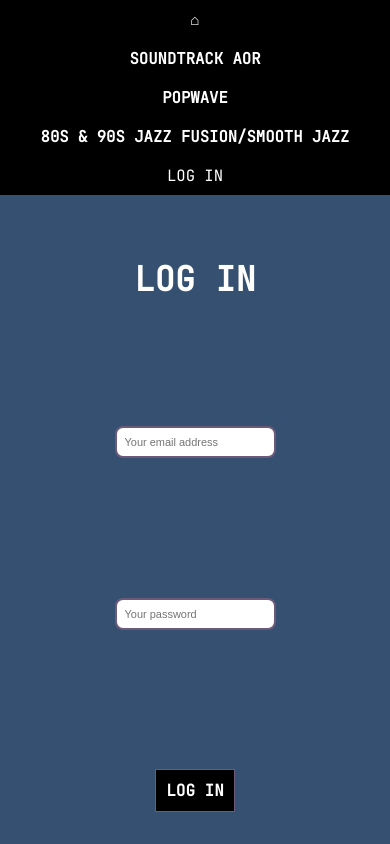
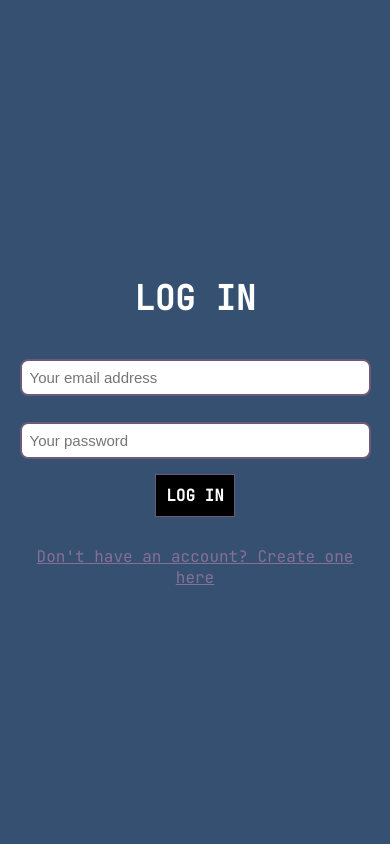
Before and after one commit to holoflash/fullstack-mern-app, a React (Create React App) app in the folder frontend/: page /login in a window 390 px wide. Shown: the top 844 px of the page. Built offline with nearby package versions, Linux system fonts and the light colour scheme; no server answers.

Commit message:
Refine css for responsivnes

```diff
--- a/frontend/src/App.js
+++ b/frontend/src/App.js
@@ -12,7 +12,6 @@ import JazzFusionPage from './pages/JazzFusionPage'
 function App() {
   return (
     <BrowserRouter>
-      <NavBar />
       <Routes>
         <Route path="/" element={<HomePage />} />
         <Route path="/soundtrack_aor" element={<SoundtrackAorPage />} />
@@ -22,6 +21,7 @@ function App() {
         <Route path="/create-account" element={<CreateAccountPage />} />
         <Route path="*" element={<NotFoundPage />} />
       </Routes>
+      <NavBar />
     </BrowserRouter>
   );
 }
--- a/frontend/src/App.scss
+++ b/frontend/src/App.scss
@@ -4,7 +4,7 @@ $primary-color: #355070;
 $background-color: rgb(82, 68, 68);
 $font-color: white;
 $splash3: #6d597a;
-$maintext: min(1.3vh, 3vw);
+$maintext: min(15px, 4vw);
 
 @mixin width {
     width: 90vw;
@@ -44,11 +44,11 @@ html {
     -webkit-font-smoothing: antialiased;
     -moz-osx-font-smoothing: grayscale;
     color: $font-color;
-    display: flex;
-    justify-content: center;
 }
 
 nav {
+    position: absolute;
+    top: 0;
     display: flex;
     background-color: black;
     width: 100vw;
@@ -60,7 +60,6 @@ nav {
         display: inline-block;
         text-transform: uppercase;
     }
-
     a {
         text-decoration: none;
         color: $font-color;
@@ -80,38 +79,13 @@ nav {
     }
 }
 
-@media only screen and (max-width: 900px) {
-    nav {
-        font-size: 4vw;
-        background-color: black;
-        display: flex;
-        align-items: center;
-        justify-content: center;
-        flex-direction: column;
-        width: 100vw;
-
-        .nav-section {
-            margin: 4px;
-            padding: 5px;
-        }
-        a {
-            padding: 10px;
-        }
-        button {
-            all: unset;
-            cursor: pointer;
-            margin: 4px;
-            padding: 5px;
-        }
-    }
-}
-
 .container {
+    margin-top: 5vh;
     width: 100%;
     height: 100%;
     display: flex;
     flex-direction: column;
-    justify-content: space-around;
+    justify-content: space-evenly;
     align-items: center;
 
     h1 {
@@ -244,3 +218,50 @@ table {
     padding-top: 20px;
     color: lighten($splash3, 10%);
 }
+
+@media only screen and (max-width: 900px) {
+    .container {
+        margin-top: 0;
+        height: 100vh;
+    }
+    nav {
+        position: relative;
+        background-color: black;
+        display: flex;
+        align-items: center;
+        justify-content: center;
+        flex-direction: column;
+        width: 100vw;
+
+        .nav-section {
+            margin: 4px;
+            padding: 5px;
+        }
+        a {
+            padding: 10px;
+        }
+        button {
+            all: unset;
+            cursor: pointer;
+            margin: 4px;
+            padding: 5px;
+        }
+    }
+}
+
+.log-in,
+.create-account {
+    display: flex;
+    align-items: center;
+    justify-content: center;
+    h1 {
+        padding: 29px;
+    }
+    & > * {
+        @include width();
+        margin: 10px;
+    }
+    a {
+        text-align: center;
+    }
+}
--- a/frontend/src/pages/CreateAccountPage.js
+++ b/frontend/src/pages/CreateAccountPage.js
@@ -25,8 +25,8 @@ const CreateAccountPage = () => {
     }
 
     return (
-        <div className='container sign-up'>
-            <h1>SIGN UP</h1>
+        <div className='container create-account'>
+            <h1>CREATE ACCOUNT</h1>
             {error && <p className='error'>{error}</p>}
             <input
                 placeholder='Your email address'
--- a/frontend/src/pages/HomePage.js
+++ b/frontend/src/pages/HomePage.js
@@ -1,5 +1,5 @@
 const HomePage = () => (
-    <div className="container">
+    <div className="container home">
         <h1>Hello!</h1>
         <p>
             Coming soon
```
